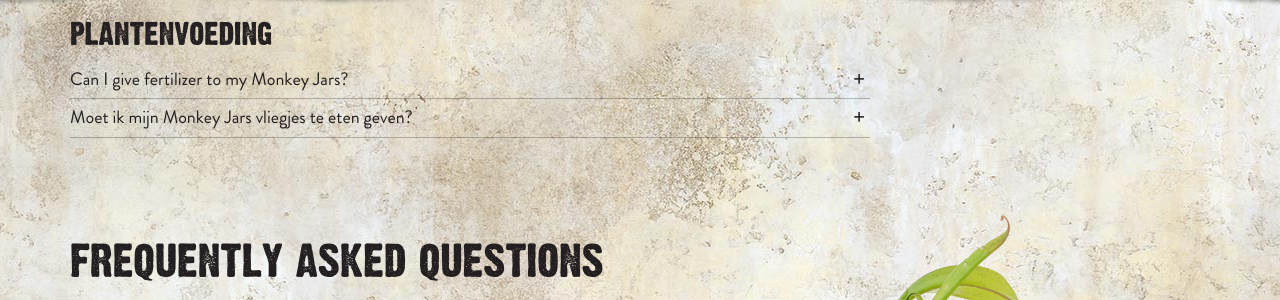
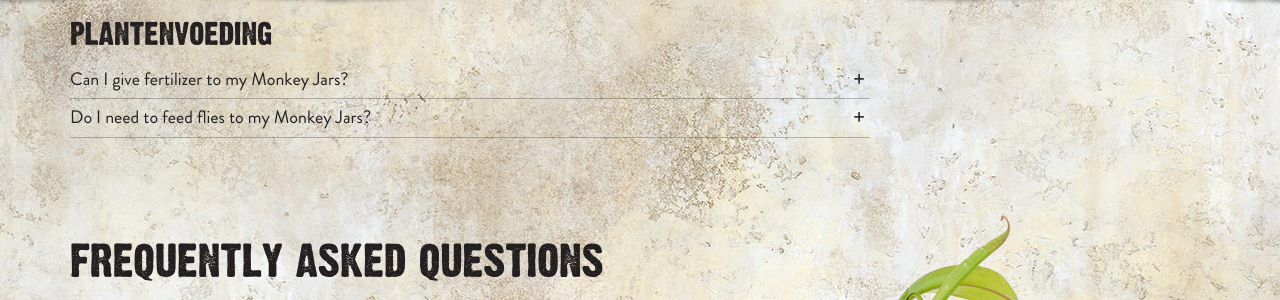
Before and after one commit to xuantiep/monkeyjars_en, a Jekyll site: the page built from funfacts/index.md, in a window 1280 px wide and 900 px high, scrolled down 863 px. Shown: the part 156-456 px from the top of the window. Built offline with Jekyll 4.4.1, drawn with Linux system fonts in a browser that asks for light colours; part of the change alters nothing that is shown.

Commit message:
Updated 'funfacts/index.md' via CloudCannon

```diff
--- a/funfacts/index.md
+++ b/funfacts/index.md
@@ -91,9 +91,9 @@ plantenvoeding:
       amount. Any more, and I might get unwell. 1 gram of fertilizer per litre
       water is plenty. Fertilizer can be a great addition, especially if I have
       not been eating many insects.
-  - title: Moet ik mijn Monkey Jars vliegjes te eten geven?
+  - title: Do I need to feed flies to my Monkey Jars?
     content: >-
-      Nee dat hoeft niet, maar mag wel. Ik probeer zelf mijn vliegjes te vangen.
-      Deze verteer ik en daar haal ik weer mineralen uit. Maar als ik jarig ben,
-      lust ik best een extra vliegje!
+      You don't have to, but you are welcome to. I try to catch flies on my own,
+      so that I can digest them and absorb some extra minerals. But if it's my
+      birthday, I won't say no to a fly as a treat!
 ---
```
